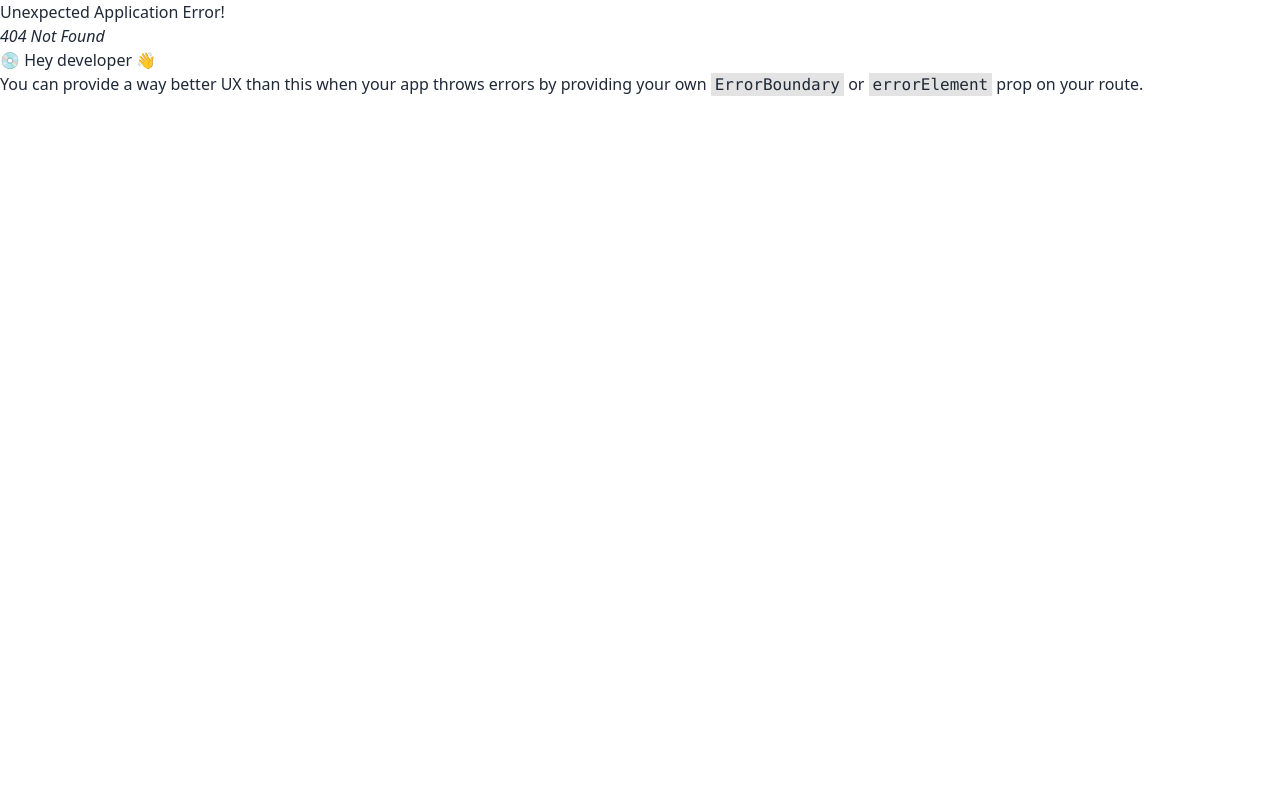
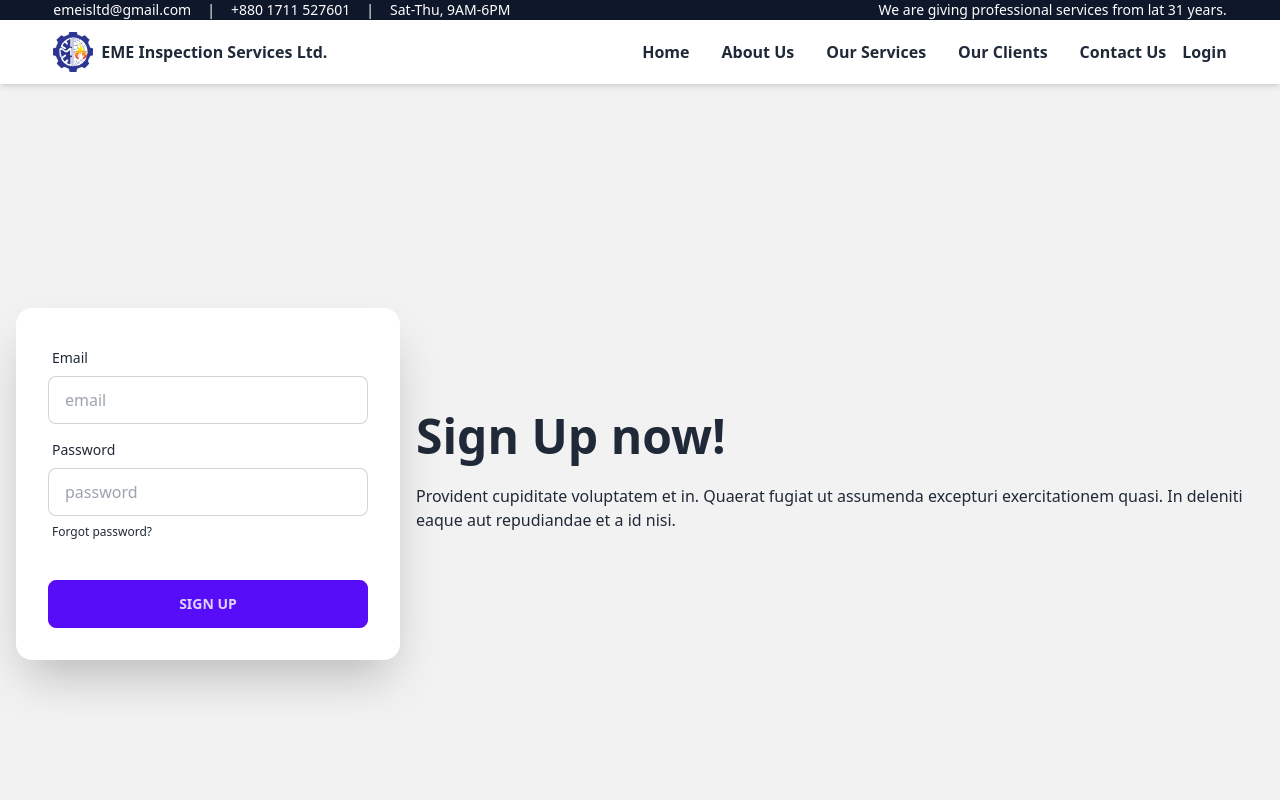
Before and after one commit to akashseub/cautious-guide, a React (Vite) app: page /login in a window 1280 px wide. Before the commit this address had no page. Shown: the top 800 px of the page. Built offline with nearby package versions, Linux system fonts and the light colour scheme.

Commit message:
create user with email and password

```diff
--- a/src/Components/Client/Client.jsx
+++ b/src/Components/Client/Client.jsx
@@ -1,12 +1,14 @@
 
 
-const Client = ({client}) => {
+const Client = ({ client }) => {
 
-    const{id, photo} = client;
+    const { id, photo } = client;
 
     return (
-        <div className="text-center">
-            <img className="w-48" src={photo} alt="" />
+        <div className="text-center relative">
+            <div className="block">
+                <img className="w-48" src={photo} alt="" />
+            </div>
         </div>
     );
 };
--- a/src/Components/Header/Header.jsx
+++ b/src/Components/Header/Header.jsx
@@ -1,5 +1,5 @@
 import { Link } from "react-router-dom";
-import Login from "../LoginForm/Login";
+// import Login from "../LoginForm/Login";
 // import Login from "../LoginForm/Login";
 
 
@@ -19,17 +19,7 @@
                     <Link to="/services" className="p-4 hover:bg-gray-300 hover:rounded-xl hover:text-[#0C356A]">Our Services</Link>
                     <Link to="/clients" className="p-4 hover:bg-gray-300 hover:rounded-xl hover:text-[#0C356A]">Our Clients</Link>
                     <Link to="/contact" className="p-4 hover:bg-gray-300 hover:rounded-xl hover:text-[#0C356A]">Contact Us</Link>
-                    <div className="pl-4">
-                        <button className="btn font-bold" onClick={() => document.getElementById('my_modal_2').showModal()}>Login</button>
-                        <dialog id="my_modal_2" className="modal">
-                            <div className="modal-box">
-                                <Login></Login>
-                            </div>
-                            <form method="dialog" className="modal-backdrop">
-                                <button>close</button>
-                            </form>
-                        </dialog>
-                    </div>
+                    <Link to='/login'><button>Login</button></Link>
                 </div>
             </div>
         </div>
--- a/src/Components/LoginForm/Login.jsx
+++ b/src/Components/LoginForm/Login.jsx
@@ -1,7 +1,12 @@
-import {GoogleAuthProvider, getAuth, signInWithPopup} from 'firebase/auth';
+import { GoogleAuthProvider, createUserWithEmailAndPassword, getAuth, signInWithPopup } from 'firebase/auth';
 import app from '../../firebase/firebase.init';
+import { useState } from 'react';
 
 const Login = () => {
+
+
+    const [registerError, setRegisterError] = useState('');
+    const [registerSuccess, setRegisterSuccess] =useState('');
 
     const auth = getAuth(app);
     const provider = new GoogleAuthProvider();
@@ -17,9 +22,75 @@
             })
     }
 
+    const handleRegister = e => {
+        e.preventDefault();
+
+        setRegisterError('')
+        setRegisterSuccess('')
+
+        const email = e.target.email.value;
+        const password = e.target.password.value;
+
+        if(password.length<6){
+            setRegisterError('Password should be at least 6 characters');
+            return;
+        }
+
+        console.log(email);
+        console.log(password);
+
+        createUserWithEmailAndPassword(auth,email,password)
+            .then(result => {
+                console.log(result.user)
+                setRegisterSuccess('User create successfully');
+            })
+            .catch(error =>{
+                setRegisterError(error.message);
+            })
+    }
+
     return (
         <div>
-            <button onClick={handleGoogleLogin} className='btn'>Login</button>
+
+            <div className="hero min-h-screen bg-base-200">
+                <div className="hero-content flex-col lg:flex-row-reverse">
+                    <div className="text-center lg:text-left">
+                        <h1 className="text-5xl font-bold">Sign Up now!</h1>
+                        <p className="py-6">Provident cupiditate voluptatem et in. Quaerat fugiat ut assumenda excepturi exercitationem quasi. In deleniti eaque aut repudiandae et a id nisi.</p>
+                    </div>
+                    <div className="card flex-shrink-0 w-full max-w-sm shadow-2xl bg-base-100">
+                        <form className="card-body" onSubmit={handleRegister}>
+                            <div className="form-control">
+                                <label className="label">
+                                    <span className="label-text">Email</span>
+                                </label>
+                                <input type="email" placeholder="email" name='email' className="input input-bordered" required />
+                            </div>
+                            <div className="form-control">
+                                <label className="label">
+                                    <span className="label-text">Password</span>
+                                </label>
+                                <input type="password" placeholder="password" name='password' className="input input-bordered" required />
+                                <label className="label">
+                                    <a href="#" className="label-text-alt link link-hover">Forgot password?</a>
+                                </label>
+                            </div>
+                            <div className="form-control mt-6">
+                                <button className="btn btn-primary">Sign Up</button>
+                            </div>
+                        </form>
+                        {
+                            registerError && <p className='text-red-700'>{registerError}</p>
+                        }
+                        {
+                            registerSuccess && <p className='text-green-700'>{registerSuccess}</p>
+                        }
+                    </div>
+                </div>
+            </div>
+
+
+            <button onClick={handleGoogleLogin} className='btn my-4'>Google Login</button>
         </div>
     );
 };
--- /dev/null
+++ b/src/Components/LoginForm/SignUp.jsx
@@ -0,0 +1,11 @@
+
+
+const signUp = () => {
+    return (
+        <div>
+
+        </div>
+    );
+};
+
+export default signUp;
--- a/src/main.jsx
+++ b/src/main.jsx
@@ -12,6 +12,7 @@
 import Clients from './Components/Clients/Clients';
 import Dashboard from './Components/Dashboard/Dashboard';
 import Contact from './Components/Contact/Contact';
+import Login from './Components/LoginForm/Login';
 
 const router = createBrowserRouter([
   {
@@ -36,6 +37,10 @@
     {
       path: '/contact',
       element: <Contact></Contact>
+    },
+    {
+      path: '/login',
+      element: <Login></Login>
     }],
   },
 ]);
```
